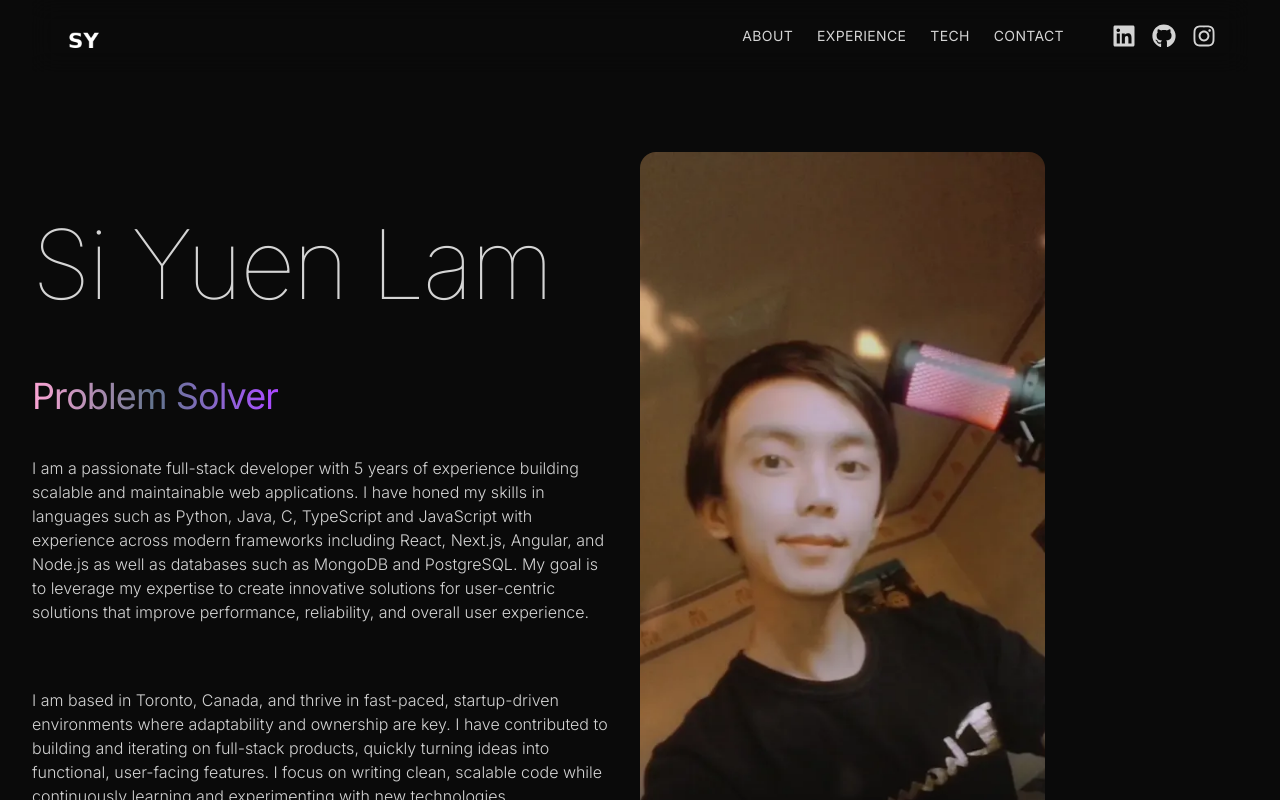
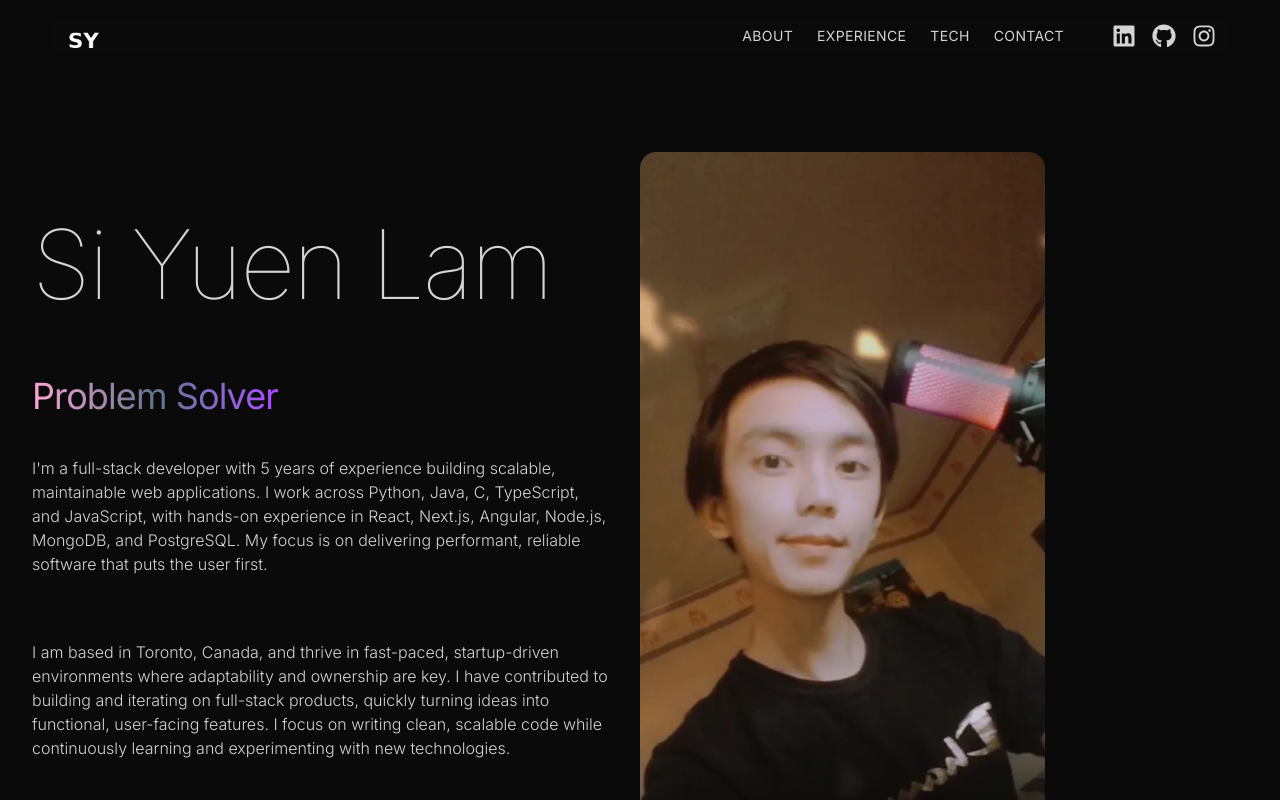
Before and after one commit to sylam207/Si-Yuen-Portfolio, a React (Vite) app: page / in a window 1280 px wide. Shown: the top 800 px of the page. Built offline with nearby package versions, Linux system fonts and the light colour scheme.

Commit message:
Improved Hero Section

```diff
--- a/src/constants/index.js
+++ b/src/constants/index.js
@@ -3,7 +3,7 @@ import quest from "../assets/quest.jpg";
 import smile from "../assets/smile.jpg";
 import hack from "../assets/hack.jpg";
 
-export const HERO_CONTENT = `I am a passionate full-stack developer with 5 years of experience building scalable and maintainable web applications. I have honed my skills in languages such as Python, Java, C, TypeScript and JavaScript with experience across modern frameworks including React, Next.js, Angular, and Node.js as well as databases such as MongoDB and PostgreSQL. My goal is to leverage my expertise to create innovative solutions for user-centric solutions that improve performance, reliability, and overall user experience.`;
+export const HERO_CONTENT = `I'm a full-stack developer with 5 years of experience building scalable, maintainable web applications. I work across Python, Java, C, TypeScript, and JavaScript, with hands-on experience in React, Next.js, Angular, Node.js, MongoDB, and PostgreSQL. My focus is on delivering performant, reliable software that puts the user first.`;
 export const HERO_CONTENT_2 = `I am based in Toronto, Canada, and thrive in fast-paced, startup-driven environments where adaptability and ownership are key. I have contributed to building and iterating on full-stack products, quickly turning ideas into functional, user-facing features. I focus on writing clean, scalable code while continuously learning and experimenting with new technologies.`;
 export const ABOUT_TEXT = `Outside of coding, I have a strong interest in language learning, particularly Japanese and French. I enjoy traveling and exploring diverse cultures, from Asia to Europe, which broadens my perspective and adaptability. I stay active through badminton, pickleball, fitness training, and preparing for a half marathon, reflecting my discipline and consistency. I also have a passion for digital drawing, anime, and manga, which influence my creativity and attention to detail in design and user experience. In my free time, I explore electronics and Arduino projects, combining software and hardware to build hands-on solutions.`;
 export const ABOUT_TEXT_2 = `I've had a long-standing passion for video games that began at a young age, starting with a Nintendo DS when I was five and later a Wii at ten, which sparked my curiosity for interactive experiences. As I grew older, that interest evolved into building my own computer, deepening my understanding of both hardware and software. Nintendo remains my favorite gaming franchise, with Mario Kart and Super Smash Bros. holding a special place due to their competitive and social nature. I'm also drawn to immersive storytelling and world-building found in series like The Legend of Zelda, Pokémon, Final Fantasy, Kingdom Hearts, and Persona.`;
```
